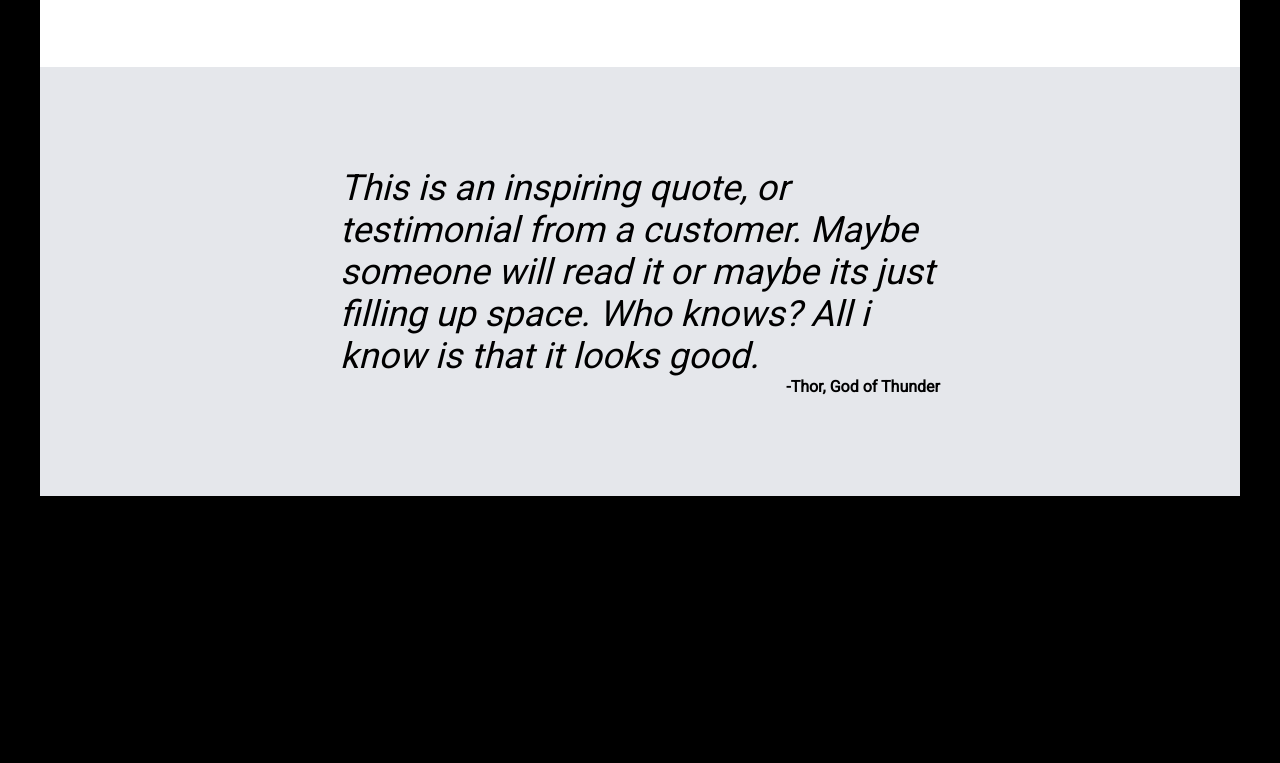
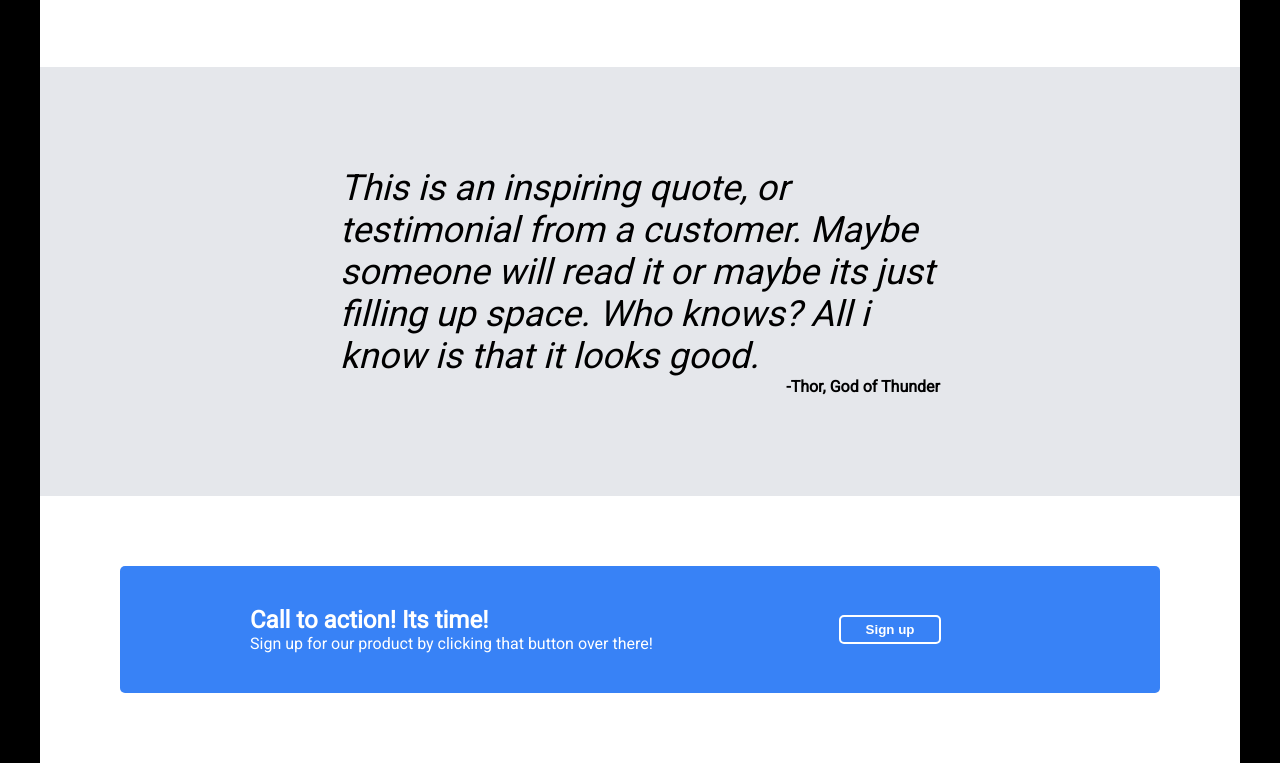
Before and after one commit to mdtagg/Odin-Project-Landing-Page, a plain HTML site: page index.html in a window 1280 px wide. Shown: the part 849-1612 px from the top of the page. Before the commit the page ends 1345 px from the top, so only its background shows below. Drawn offline with Linux system fonts and the light colour scheme.

Commit message:
sign up section added, styling to sign up section elements added

```diff
--- a/index.html
+++ b/index.html
@@ -64,14 +64,21 @@
         </div>
     </div>
     <div class="quote-container">
-        <div class="quote">
-            <p>This is an inspiring quote, or testimonial from a customer.
-                Maybe someone will read it or maybe its just filling up space.
-                Who knows? All i know is that it looks good.
-            </p>
-        </div>
-        <div class="author">
-            <p>-Thor, God of Thunder</p>
+        <p class="quote">This is an inspiring quote, or testimonial from a customer.
+            Maybe someone will read it or maybe its just filling up space.
+            Who knows? All i know is that it looks good.
+        </p>
+        <p class="author">-Thor, God of Thunder</p>
+    </div>
+    <div class="signup-container">
+        <div class="signup-box">
+            <div class="signup-info">
+                <p class="signup-one">Call to action! Its time!</p>
+                <p class="signup-two">Sign up for our product by clicking that button over there!</p>
+            </div>
+            <div class="signup-button">
+                <button>Sign up</button>
+            </div>
         </div>
     </div>
 </body>
--- a/styles.css
+++ b/styles.css
@@ -121,10 +121,8 @@ ul a {
 }
 
 .info-picture-element p {
-    /* display:flex; */
     display:flex;
     text-align:center;
-
 }
 
 .info-picture {
@@ -154,3 +152,52 @@ ul a {
     width:100%;
     text-align: right;
 }
+
+.signup-container {
+    display:flex;
+    align-items: center;
+    justify-content: center;
+    width:100%;
+    background-color: white;
+}
+
+.signup-box {
+    display:flex;
+    background-color: #3882f6;
+    border-radius:5px;
+    color:white;
+    width:900px;
+    padding:40px 70px;
+    margin:70px 0px;
+}
+
+.signup-info {
+    padding-left:60px;
+    width:50%;
+}
+
+.signup-button {
+    display:flex;
+    align-items: center;
+    justify-content: center;
+    width:50%;
+}
+
+.signup-button button {
+    background:transparent;
+    border-radius: 5px;
+    border:2px solid white;
+    color:white;
+    padding: 5px 25px;
+    margin-left:20px;
+    font-weight:700;
+}
+
+.signup-one {
+    font-size: 24px;
+    font-weight: 600;
+}
+
+.signup-two {
+    font-weight:100;
+}
```
